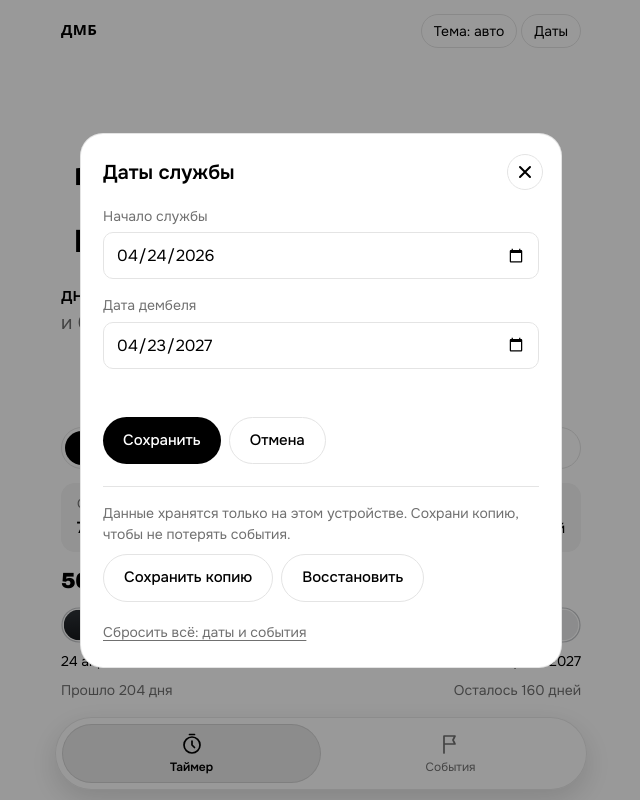
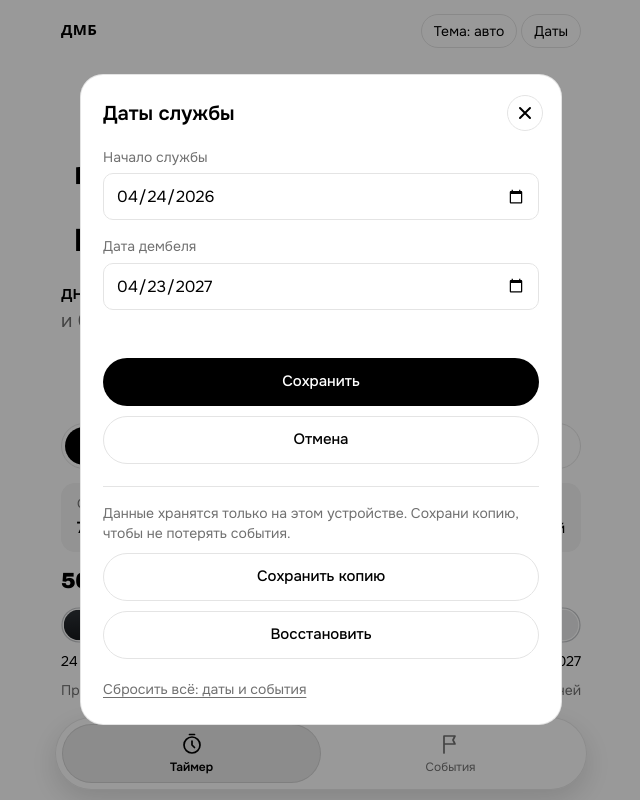
Before and after one commit to WhizkidAnime/Dmb-timer-13140, a plain HTML site: page index.html in a window 1280 px wide. Both pictures are taken after a click on the button "Даты". Shown: the whole page, without its empty margins (319-959 px from the left). Drawn offline with Linux system fonts and the light colour scheme; a web font is replaced by a local one.

Commit message:
Add files via upload

```diff
--- a/index.html
+++ b/index.html
@@ -57,15 +57,15 @@ main{flex:1;min-height:0;position:relative}
 .hero{flex:1;display:flex;flex-direction:column;justify-content:center;min-height:0}
 .big{font-family:var(--display);font-weight:700;line-height:.9;letter-spacing:-.03em;
   font-size:min(9rem, 19vh, calc(min(92vw,520px) / (var(--len,3) * .86)));
-  background:none;border:0;padding:0;cursor:pointer;display:block;text-align:left;font-variant-numeric:tabular-nums;white-space:nowrap}
+  background:none;border:0;padding:0;cursor:pointer;display:block;max-width:100%;text-align:left;font-variant-numeric:tabular-nums;white-space:nowrap}
 .cap{font-size:19px;font-weight:500;margin-top:12px}
 .clock{font-size:19px;color:var(--mute);font-variant-numeric:tabular-nums;min-height:1.45em}
 
-.seg{position:relative;display:flex;width:100%;border:1px solid var(--line);border-radius:999px;padding:3px;flex:none}
+/* Пять единиц измерения: столбцы под длину слов, без обрезания на узком iPhone. */
+.seg{position:relative;display:grid;grid-template-columns:minmax(0,.78fr) minmax(0,1.08fr) minmax(0,1.18fr) minmax(0,.86fr) minmax(0,1.3fr);width:100%;border:1px solid var(--line);border-radius:999px;padding:3px;flex:none}
 .seg .pill{position:absolute;top:3px;bottom:3px;left:0;width:0;border-radius:999px;background:var(--fg);transition:transform .38s var(--ease),width .38s var(--ease)}
-.seg button{position:relative;z-index:1;flex:1 1 0;min-width:0;background:none;border:0;border-radius:999px;padding:7px 2px;font-size:14px;cursor:pointer;color:var(--mute);transition:color .3s;white-space:nowrap}
+.seg button{position:relative;z-index:1;min-width:0;width:100%;min-height:38px;background:none;border:0;border-radius:999px;padding:7px 0;font-size:clamp(11px,3.4vw,14px);line-height:1.2;text-align:center;letter-spacing:-.02em;cursor:pointer;color:var(--mute);transition:color .3s;white-space:nowrap}
 .seg button[aria-pressed="true"]{color:var(--bg)}
-@media (max-width:380px){.seg button{font-size:13px}}
 
 .nextcard{flex:none;display:block;width:100%;text-align:left;background:var(--soft);border:0;border-radius:14px;padding:12px 16px;cursor:pointer}
 .nextcard small{display:block;color:var(--mute);font-size:13px;margin-bottom:2px}
@@ -74,7 +74,7 @@ main{flex:1;min-height:0;position:relative}
 .nextcard .r{font-variant-numeric:tabular-nums;white-space:nowrap;font-size:14px;flex:none}
 
 .prog{flex:none}
-.pct{font-family:var(--display);font-weight:500;font-size:22px;font-variant-numeric:tabular-nums;margin-bottom:10px;letter-spacing:-.02em}
+.pct{font-family:var(--display);font-weight:500;font-size:clamp(18px,5.3vw,22px);font-variant-numeric:tabular-nums;margin-bottom:10px;letter-spacing:-.02em;white-space:nowrap}
 .prow{display:flex;justify-content:space-between;align-items:baseline;gap:12px;margin-top:8px;font-size:14px}
 
 /* События */
@@ -142,6 +142,9 @@ dialog.sheet.closing::backdrop{animation:fadeOut .26s ease-in forwards}
 .sheet .origin{margin-top:16px;padding-top:14px;border-top:1px solid var(--line);line-height:1.55}
 .sheet .olab{font-size:13px;color:var(--mute);margin-bottom:4px}
 .drow{display:flex;gap:8px;margin-top:22px;flex-wrap:wrap}
+/* В окне дат обе пары кнопок идут друг под другом и имеют одну ширину. */
+#dlgDates .drow{display:grid;grid-template-columns:minmax(0,1fr);gap:10px}
+#dlgDates .drow .btn{display:block;width:100%;height:48px;padding:0 16px;white-space:nowrap}
 .danger{background:none;border:0;padding:0;margin-top:20px;color:var(--mute);text-decoration:underline;text-underline-offset:3px;cursor:pointer;font-size:14px}
 .danger.armed{color:var(--fg);font-weight:600}
 .err{font-size:13px;margin-top:10px;min-height:1.2em}
@@ -262,7 +265,6 @@ html.locked .panel,html.locked .scroll{overflow:hidden!important}
 
 <!-- Даты -->
 <dialog class="sheet" id="dlgDates" aria-labelledby="hDates">
-  <div class="grab"></div>
   <div class="shead"><h3 id="hDates" tabindex="-1">Даты службы</h3><button class="sx" data-close aria-label="Закрыть"><svg viewBox="0 0 16 16"><path d="M3 3l10 10M13 3L3 13"/></svg></button></div>
   <label for="inS">Начало службы</label>
   <input type="date" id="inS">
@@ -382,7 +384,7 @@ function showTab(t,animate){
   TABS.forEach(x=>{$('p-'+x).hidden=x!==t;});
   document.querySelectorAll('#tabs button').forEach(b=>b.setAttribute('aria-selected',b.dataset.t===t));
   $('ind').style.transform='translateX('+(i*100)+'%)';
-  if(t==='timer')requestAnimationFrame(()=>{movePill();capLayout();});
+  if(t==='timer')requestAnimationFrame(()=>{movePill();fitBig();capLayout();});
   if(animate&&dir)animIn($('p-'+t),{transform:'translate3d('+(dir*28)+'px,0,0)'},340);
 }
 document.querySelectorAll('#tabs button').forEach(b=>b.onclick=()=>{if(b.dataset.t!==S.tab)showTab(b.dataset.t,true);});
@@ -511,7 +513,23 @@ function heroValues(now){
     return{txt:nf.format(n),cap:pl(n,'час','часа','часов')+tail,clock:'и '+p2(Math.floor(v%36e5/6e4))+':'+p2(Math.floor(v%6e4/1e3))};}
   return{txt:(v/total*100).toFixed(1).replace('.',',')+'%',cap:S.mode==='left'?'службы осталось':'службы позади',clock:''};
 }
-function setBig(txt){const b=$('big');if(b.textContent===txt)return;b.textContent=txt;b.style.setProperty('--len',Math.max(txt.length,2));}
+// Проверяем реальную ширину надписи (включая %, пробелы и загруженный шрифт).
+// Расчёт только по числу символов недостаточно точен на разных iPhone.
+function fitBig(){
+  const b=$('big');if(!b.textContent||!b.parentElement.clientWidth)return;
+  b.style.fontSize=''; // сначала пробуем исходный размер из CSS
+  const r=document.createRange();r.selectNodeContents(b);
+  const textWidth=r.getBoundingClientRect().width;
+  const available=b.parentElement.clientWidth-2;
+  if(textWidth>available){
+    const base=parseFloat(getComputedStyle(b).fontSize);
+    b.style.fontSize=(base*available/textWidth).toFixed(2)+'px';
+  }
+}
+function setBig(txt){
+  const b=$('big');if(b.textContent===txt)return;
+  b.textContent=txt;b.style.setProperty('--len',Math.max(txt.length,2));fitBig();
+}
 
 /* ---------- Жидкая капсула ---------- */
 const CAP_H=36,CAP_PAD=2.8,CAP_AMP=4.7;
@@ -743,7 +761,7 @@ function fitHeight(){
   const app=document.querySelector('.app');
   if(window.innerHeight<400){app.style.height=Math.max((screen.height||700)-160,500)+'px';}
   else app.style.height='';
-  movePill();
+  movePill();fitBig();
 }
 addEventListener('resize',fitHeight);
 fitHeight();
@@ -752,7 +770,7 @@ applyTheme();
 if(!TABS.includes(S.tab))S.tab='timer';
 showTab(S.tab,false);
 setup();
-if(document.fonts&&document.fonts.ready)document.fonts.ready.then(movePill);
+if(document.fonts&&document.fonts.ready)document.fonts.ready.then(()=>{movePill();fitBig();});
 runIntro();
 setInterval(tick,1000);
 // Пересчёт после возврата в приложение (iOS замораживает таймеры в фоне)
--- a/sw.js
+++ b/sw.js
@@ -1,5 +1,5 @@
 // Офлайн-кэш ДМБ-таймера. При изменении файлов увеличь номер версии.
-const CACHE = 'dmb-v9';
+const CACHE = 'dmb-v10';
 const CORE = [
   './',
   './index.html',
```
